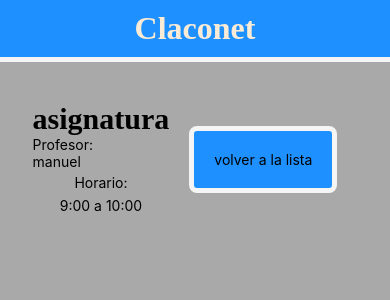
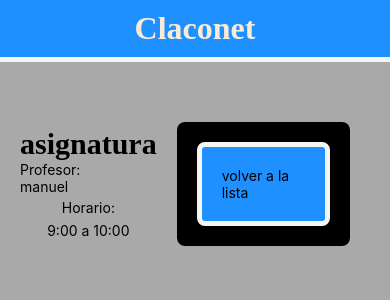
Before and after one commit to manzo1701/claconet, a React Native app: screen /asignatura_1 in a window 390 px wide. Shown: the top 300 px of the page. Built offline with nearby package versions, Linux system fonts and the light colour scheme.

Commit message:
comit realizado

```diff
--- a/Screens/Asignatura_1.js
+++ b/Screens/Asignatura_1.js
@@ -3,7 +3,6 @@ import { Text, View, TextInput, Button, StyleSheet } from 'react-native'
 import Horario from '../Components/Horarios'
 import Profesor from '../Components/Profesor'
 import Boton from '../Components/Boton'
-import '../Styles/Styles.css'
 
 const Asignatura_1 = ({ navigation }) => {
 
@@ -33,7 +32,7 @@ const Asignatura_1 = ({ navigation }) => {
 
           </div>
 
-           <div className=''>
+           <div className=' Boton_boton'>
            <Boton
       text = "volver a la lista"
         onPress = {() => {
--- a/Styles/_Boton.scss
+++ b/Styles/_Boton.scss
@@ -1,4 +1,5 @@
 .Boton_boton{
     margin: 20px ;
     border-radius: 8px;
+    background-color: black;
 }
```
